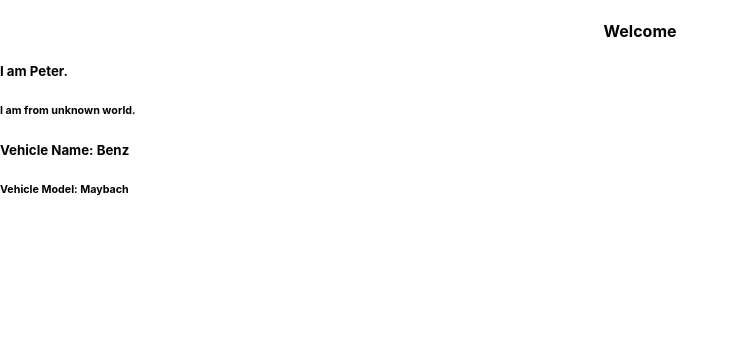
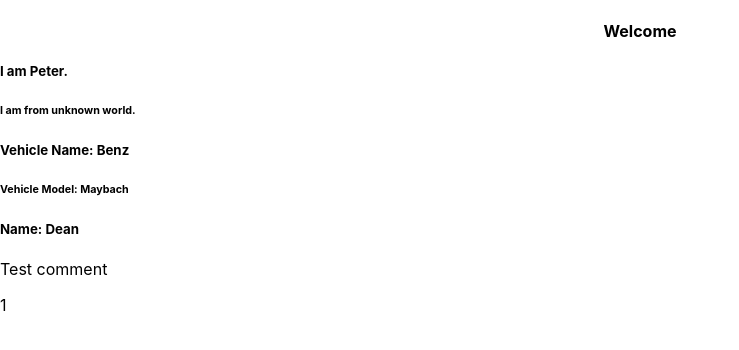
Before and after one commit to sarathiscookie/react-project-api, a React (Create React App) app: page / in a window 1280 px wide. Shown: the top 350 px of the page, without its empty margins (0-739 px from the left). Built offline with nearby package versions, Linux system fonts and the light colour scheme.

Commit message:
Components: Function component.

```diff
--- /dev/null
+++ b/src/User/Comments.js
@@ -0,0 +1,11 @@
+import React from 'react';
+
+const comment = (props) => {
+    return (
+        <div>
+            <p>{ props.comment }</p>
+        </div>
+    )
+}
+
+export default comment;
--- /dev/null
+++ b/src/User/Likes.js
@@ -0,0 +1,11 @@
+import React from 'react';
+
+const like = (props) => {
+    return (
+        <div>
+            <span>{ props.count }</span>
+        </div>
+    )
+}
+
+export default like;
--- /dev/null
+++ b/src/User/User.js
@@ -0,0 +1,15 @@
+import React from 'react';
+import Comment from './Comments'
+import Like from './Likes'
+
+const user = (props) => {
+    return (
+        <div>
+            <h5>Name: { props.name }</h5>
+            <Comment comment = 'Test comment'/>
+            <Like count = '1' />
+        </div>
+    )
+}
+
+export default user;
--- a/src/index.js
+++ b/src/index.js
@@ -5,12 +5,15 @@
 import reportWebVitals from './reportWebVitals';
 import Person from './Person/Person';
 import Vehicle from './Person/Vehicle';
+import User from './User/User';
+import Like from './User/Likes';
 
 ReactDOM.render(
   <React.StrictMode>
     <App />
     <Person name = 'Peter'/>
     <Vehicle name = 'Benz' model = 'Maybach'/>
+    <User name =  'Dean'/>
   </React.StrictMode>,
   document.getElementById('root')
 );
```
